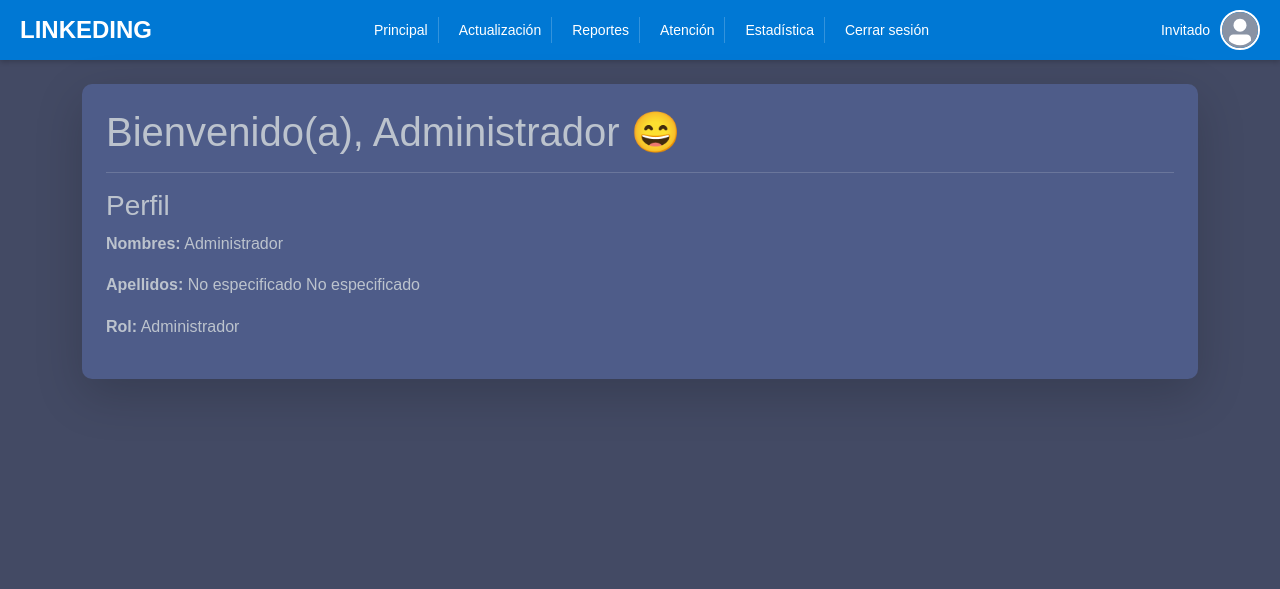
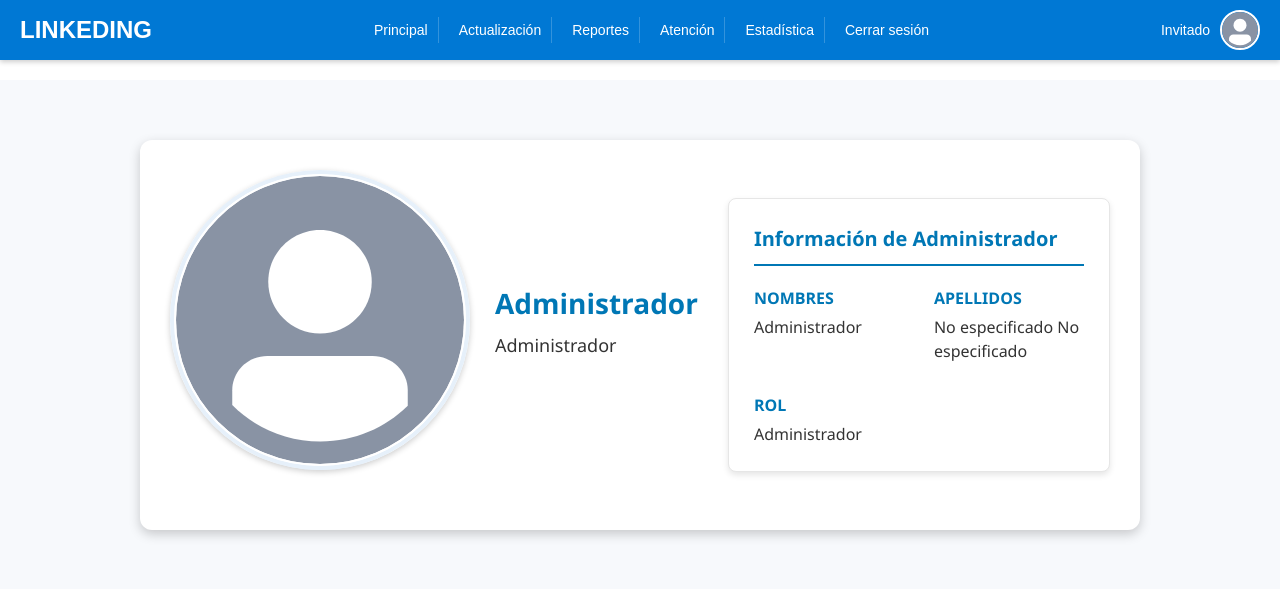
Before and after one commit to dev-tomas/linkeding, a PHP site: page / in a window 1280 px wide. Shown: the top 589 px of the page. Run offline with PHP 8.4, Linux system fonts and the light colour scheme; the visitor is signed in with stand-in values (Sample User, id 1); data that the repository does not hold is empty.

Commit message:
cambios de apariencia

```diff
--- a/control/p_header.php
+++ b/control/p_header.php
@@ -20,7 +20,12 @@ $nombre_titular = 'Invitado';
 $ruta_imagen_usuario = '../img/user.svg'; // Imagen por defecto
 
 if ($id_rol == 3) { // Rol de postulante
-    $sql_usuario = "SELECT * FROM postulante WHERE id_usuario = ?";
+    $sql_usuario = "
+        SELECT p.nombre_postulante, p.apellido_paterno_postulante, p.apellido_materno_postulante,
+               u.ruta_imagen_usuario
+        FROM postulante p
+        INNER JOIN usuario u ON p.id_usuario = u.id_usuario
+        WHERE u.id_usuario = ?";
     $stmt = mysqli_prepare($cn, $sql_usuario);
     mysqli_stmt_bind_param($stmt, "i", $_SESSION['usuario_id']);
     mysqli_stmt_execute($stmt);
@@ -31,8 +36,16 @@ if ($id_rol == 3) { // Rol de postulante
         $apellido_paterno = $usuario['apellido_paterno_postulante'] ?? '';
         $apellido_materno = $usuario['apellido_materno_postulante'] ?? '';
         $nombre_titular = trim("$apellido_paterno $apellido_materno $nombre");
-        $ruta_imagen_usuario = $usuario['foto_postulante'] ?? '../img/user.svg';
+
+        // Construir la ruta completa de la imagen
+        $foto = $usuario['ruta_imagen_usuario'];
+        if (!empty($foto)) {
+            $ruta_imagen_usuario = '../img/usuario/'. $foto;
+        } else {
+            $ruta_imagen_usuario = '../img/user.svg'; // Imagen por defecto
+        }
     }
+
 } elseif ($id_rol == 2) { // Rol de empresa
     $sql_usuario = "SELECT * FROM empresa WHERE id_usuario = ?";
     $stmt = mysqli_prepare($cn, $sql_usuario);
--- a/control/p_home.php
+++ b/control/p_home.php
@@ -41,6 +41,7 @@ if ($id_rol == 3) { // Rol de Postulante
             $apellido_materno = $usuario['apellido_materno_postulante'] ?? 'No especificado';
             $estado = $usuario['id_estado_postulante'] ?? 'Desconocido';
             $nombre_estado_postulante = $usuario['nombre_estado_postulante'] ?? 'Desconocido';
+            $direccion=$usuario['direccion_postulante']?? 'Desconocido';
         }
 
         mysqli_stmt_close($stmt);
--- a/control/p_login.php
+++ b/control/p_login.php
@@ -20,7 +20,7 @@ if ($_SERVER['REQUEST_METHOD'] === 'POST') {
             session_start();
             $_SESSION['usuario_id'] = $r_usuario['id_usuario'];
             $_SESSION['nombre_usuario'] = $r_usuario['nombre_usuario'];
-            $_SESSION['id_rol'] = $r_usuario['id_rol']; // Almacenar el rol del usuario
+            $_SESSION['id_rol'] = $r_usuario['id_rol']; // Almacenar el rol del usuarioz
 
             header("Location: ../index.php");
             exit();
--- /dev/null
+++ b/css/home.css
@@ -0,0 +1,168 @@
+/* Reiniciar estilos generales */
+.linkeding-home * {
+    margin: 0;
+    padding: 0;
+    box-sizing: border-box;
+}
+
+/* Contenedor principal */
+.linkeding-home {
+    font-family: 'Segoe UI', Roboto, Arial, sans-serif;
+    background-color: #f7f9fc; /* Fondo azul claro */
+    color: #333333; /* Texto gris oscuro */
+    line-height: 1.5;
+    padding: 20px;
+}
+
+/* Contenedor del perfil */
+.linkeding-home .profile-container {
+    width: 1000px;
+    max-width: 2000px;
+    max-height: 1000px;
+    margin: 40px auto;
+    background-color: #ffffff; /* Fondo blanco */
+    border-radius: 12px; /* Bordes redondeados */
+    box-shadow: 0 4px 12px rgba(0, 0, 0, 0.2); /* Sombra más pronunciada */
+    padding: 30px;
+    /*border: 2px solid #0077b5; /* Borde azul */
+}
+
+/* Información principal del perfil */
+.linkeding-home .profile-main-info {
+    display: flex;
+    align-items: center;
+    margin-bottom: 30px; /* Separar de la sección siguiente */
+}
+
+/* Imagen del perfil */
+.linkeding-home .profile-image-container {
+    width: 300px;
+    height: 300px;
+    border-radius: 50%; /* Hacer la imagen circular */
+    overflow: hidden;
+    border: 4px solid #e6f0fa; /* Borde azul claro */
+    box-shadow: 0 2px 6px rgba(0, 0, 0, 0.2); /* Sombra más marcada */
+    margin-right: 25px; /* Separar imagen del texto */
+}
+
+.linkeding-home .profile-image {
+    width: 100%;
+    height: 100%;
+    object-fit: cover;
+}
+
+/* Texto del perfil */
+.linkeding-home .profile-name-section {
+    flex: 1;
+}
+
+.linkeding-home .profile-name-section h1 {
+    font-size: 28px;
+    font-weight: bold;
+    color: #0077b5; /* Azul principal */
+    margin-bottom: 8px;
+}
+
+.linkeding-home .profile-name-section .profile-subtitle {
+    font-size: 18px;
+    color: #333333; /* Gris oscuro */
+    font-weight: 500;
+}
+
+/* Detalles del perfil */
+.linkeding-home .profile-details {
+    margin-top: 20px;
+    margin-left: 20px;
+    width: 100%; /* Se estira horizontalmente */
+    display: flex; /* Habilita un diseño flexible */
+    flex-direction: column; /* Asegura que el contenido interno esté en una columna */
+    align-items: center; /* Centra el contenido internamente */
+}
+
+
+.linkeding-home .detail-card {
+    background-color: #ffffff;
+    border: 1px solid #e6e6e6; /* Borde gris claro */
+    border-radius: 8px;
+    padding: 25px;
+    margin-bottom: 20px; /* Separar las tarjetas */
+    box-shadow: 0 3px 6px rgba(0, 0, 0, 0.1); /* Sombra ligera */
+}
+.linkeding-home .detail-card {
+    width: 100%; /* Ocuparán todo el ancho del contenedor */
+    max-width: 800px; /* Define un máximo para no extenderse demasiado */
+}
+
+
+/* Títulos en las tarjetas */
+.linkeding-home .detail-card h3 {
+    font-size: 20px;
+    color: #0077b5; /* Azul principal */
+    border-bottom: 2px solid #0077b5; /* Línea azul */
+    padding-bottom: 10px;
+    margin-bottom: 20px;
+}
+
+/* Diseño de los detalles */
+.linkeding-home .detail-grid {
+    display: grid;
+    grid-template-columns: 4fr 4fr; /* Columna izquierda más pequeña y derecha más grande */
+    gap: 30px; /* Separación entre columnas y filas */
+}
+
+.linkeding-home .detail-item {
+    display: flex;
+    flex-direction: column;
+}
+
+.linkeding-home .detail-label {
+    font-size: 16px;
+    font-weight: bold; /* Negrita */
+    color: #0077b5; /* Azul principal */
+    margin-bottom: 5px;
+    text-transform: uppercase;
+}
+
+.linkeding-home .detail-value {
+    font-size: 16px;
+    font-weight: 500;
+    color: #333333; /* Gris oscuro */
+}
+
+/* Alerta */
+.linkeding-home .alert-warning {
+    background-color: #fff4cc; /* Fondo amarillo claro */
+    color: #856404; /* Texto amarillo oscuro */
+    border: 1px solid #ffeeba; /* Borde amarillo */
+    border-radius: 8px;
+    padding: 15px;
+    text-align: center;
+    margin-top: 20px;
+    display: flex;
+    align-items: center;
+    justify-content: center;
+    font-weight: bold; /* Texto en negrita */
+}
+
+.linkeding-home .alert-warning::before {
+    content: '⚠️';
+    margin-right: 10px;
+    font-size: 24px;
+}
+
+/* Responsividad para pantallas pequeñas */
+@media (max-width: 600px) {
+    .linkeding-home .profile-main-info {
+        flex-direction: column;
+        text-align: center;
+    }
+
+    .linkeding-home .profile-image-container {
+        margin-right: 0;
+        margin-bottom: 15px;
+    }
+
+    .linkeding-home .detail-grid {
+        grid-template-columns: 1fr; /* Una columna en pantallas pequeñas */
+    }
+}
--- a/css/index.css
+++ b/css/index.css
@@ -1,6 +1,6 @@
 
 body {
-    background-color: #434A64;
+    background-color: white;
     color: #BCC3CD;
 }
 .navbar {
--- a/index.php
+++ b/index.php
@@ -14,7 +14,6 @@ if (!isset($_SESSION['usuario_id'])) {
     <meta charset="UTF-8">
     <meta name="viewport" content="width=device-width, initial-scale=1.0">
     <title>Home - MyLinkedIn</title>
-    <link href="https://cdn.jsdelivr.net/npm/bootstrap@5.3.0/dist/css/bootstrap.min.css" rel="stylesheet">
     <link rel="stylesheet" href="css/index.css">
 </head>
 <body>
@@ -42,7 +41,6 @@ include("sections/conexion.php");
         </div>
     </div>
 
-    <script src="https://cdn.jsdelivr.net/npm/bootstrap@5.3.0/dist/js/bootstrap.bundle.min.js"></script>
 </body>
 </html>
 <?php
--- a/sections/home.php
+++ b/sections/home.php
@@ -1,44 +1,122 @@
 <?php
 require_once 'control/p_home.php';
 ?>
-<div class="home-content">
-    <h1>Bienvenido(a), <?php echo htmlspecialchars($nombre); ?> 😄</h1>
-    <hr>
-    <h3>Perfil</h3>
+<!DOCTYPE html>
+<html lang="es">
+<head>
+    <meta charset="UTF-8">
+    <meta name="viewport" content="width=device-width, initial-scale=1.0">
+    <title>LINKEDING - Perfil</title>
+    <link rel="stylesheet" href="css/home.css">
+</head>
+<body>
+    <div class="linkeding-home">
+        <div class="profile-container">
+            <div class="profile-header">
+                <div class="profile-main-info">
+                    <div class="profile-image-container">
+                        <img src="<?php echo htmlspecialchars($ruta_imagen_usuario); ?>" alt="Foto de perfil" class="profile-image">
+                    </div>
+                    <div class="profile-name-section">
+                        <h1><?php echo htmlspecialchars($nombre); ?></h1>
+                        <?php if ($id_rol == 3): ?>
+                            <p class="profile-subtitle">Postulante</p>
+                        <?php elseif ($id_rol == 2): ?>
+                            <p class="profile-subtitle">Empresa</p>
+                        <?php elseif ($id_rol == 1): ?>
+                            <p class="profile-subtitle">Administrador</p>
+                        <?php endif; ?>
+                    </div>
+                </div>
+            </div>
 
-    <!-- Si el usuario es un postulante -->
+            <div class="profile-details">
                 <?php if ($id_rol == 3): ?>
-        <p><strong>CIP:</strong> <?php echo htmlspecialchars($cip); ?></p>
-        <p><strong>DNI:</strong> <?php echo htmlspecialchars($dni); ?></p>
-        <p><strong>Nombres:</strong> <?php echo htmlspecialchars($nombre); ?></p>
-        <p><strong>Apellidos:</strong> <?php echo htmlspecialchars($apellido_paterno . ' ' . $apellido_materno); ?></p>
-        <p><strong>Estado:</strong> <?php echo htmlspecialchars($nombre_estado_postulante); ?></p>
+                    <div class="detail-card">
+                        <h3>Información Personal</h3>
+                        <div class="detail-grid">
+                            <div class="detail-item">
+                                <span class="detail-label">CIP</span>
+                                <span class="detail-value"><?php echo htmlspecialchars($cip); ?></span>
+                            </div>
+                            <div class="detail-item">
+                                <span class="detail-label">DNI</span>
+                                <span class="detail-value"><?php echo htmlspecialchars($dni); ?></span>
+                            </div>
+                            <div class="detail-item">
+                                <span class="detail-label">Nombres</span>
+                                <span class="detail-value"><?php echo htmlspecialchars($nombre); ?></span>
+                            </div>
+                            <div class="detail-item">
+                                <span class="detail-label">Apellidos</span>
+                                <span class="detail-value"><?php echo htmlspecialchars($apellido_paterno . ' ' . $apellido_materno); ?></span>
+                            </div>
+                            <div class="detail-item">
+                                <span class="detail-label">Dirección postulante</span>
+                                <span class="detail-value"><?php echo htmlspecialchars($direccion); ?></span>
+                            </div>
+                        </div>
+                    </div>
+
                     <?php if (strtolower($estado) !== '1'): ?>
                         <div class="alert alert-warning">
                             ⚠️ Su estado no está activo, por favor contacte con soporte.
                         </div>
                     <?php endif; ?>
 
-    <!-- Si el usuario es una empresa -->
                 <?php elseif ($id_rol == 2): ?>
-        <p><strong>Razón Social:</strong> <?php echo htmlspecialchars($razon_social); ?></p>
-        <p><strong>Representante:</strong> <?php echo htmlspecialchars($representante); ?></p>
-        <p><strong>RUC:</strong> <?php echo htmlspecialchars($ruc); ?></p>
-        <p><strong>Estado:</strong> <?php echo htmlspecialchars($nombre_estado_empresa); ?></p>
+                    <div class="detail-card">
+                        <h3>Información de Empresa</h3>
+                        <div class="detail-grid">
+                            <div class="detail-item">
+                                <span class="detail-label">Razón Social</span>
+                                <span class="detail-value"><?php echo htmlspecialchars($razon_social); ?></span>
+                            </div>
+                            <div class="detail-item">
+                                <span class="detail-label">Representante</span>
+                                <span class="detail-value"><?php echo htmlspecialchars($representante); ?></span>
+                            </div>
+                            <div class="detail-item">
+                                <span class="detail-label">RUC</span>
+                                <span class="detail-value"><?php echo htmlspecialchars($ruc); ?></span>
+                            </div>
+                            <div class="detail-item">
+                                <span class="detail-label">Estado</span>
+                                <span class="detail-value"><?php echo htmlspecialchars($nombre_estado_empresa); ?></span>
+                            </div>
+                        </div>
+                    </div>
+
                     <?php if (strtolower($estado) !== '1'): ?>
                         <div class="alert alert-warning">
                             ⚠️ Su estado no está activo, por favor contacte con soporte.
                         </div>
                     <?php endif; ?>
 
-    <!-- Si el usuario es un administrador -->
                 <?php elseif ($id_rol == 1): ?>
-        <p><strong>Nombres:</strong> <?php echo htmlspecialchars($nombre); ?></p>
-        <p><strong>Apellidos:</strong> <?php echo htmlspecialchars($apellido_paterno . ' ' . $apellido_materno); ?></p>
-        <p><strong>Rol:</strong> Administrador</p>
+                    <div class="detail-card">
+                        <h3>Información de Administrador</h3>
+                        <div class="detail-grid">
+                            <div class="detail-item">
+                                <span class="detail-label">Nombres</span>
+                                <span class="detail-value"><?php echo htmlspecialchars($nombre); ?></span>
+                            </div>
+                            <div class="detail-item">
+                                <span class="detail-label">Apellidos</span>
+                                <span class="detail-value"><?php echo htmlspecialchars($apellido_paterno . ' ' . $apellido_materno); ?></span>
+                            </div>
+                            <div class="detail-item">
+                                <span class="detail-label">Rol</span>
+                                <span class="detail-value">Administrador</span>
+                            </div>
+                        </div>
+                    </div>
 
-    <!-- Si el usuario no tiene un rol válido -->
                 <?php else: ?>
                     <p>No se encontró información para este usuario.</p>
                 <?php endif; ?>
             </div>
+        </div>
+    </div>
+</body>
+</html>
```
Also changed, not shown: control/p_registro.php (+10 -4 lines), css/estilo.css (deleted, +0 -144 lines), css/estilos.css (added, +43 -0 lines), img/usuario/Helen_linkeding_foto_usuario_.png (added), img/usuario/Juan_linkeding_foto_usuario_.png (added). Lines whose indentation alone changed are shown as unchanged.
